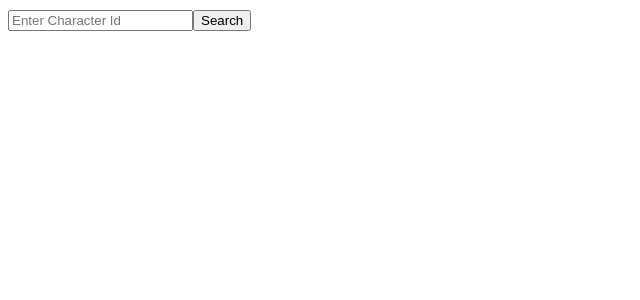
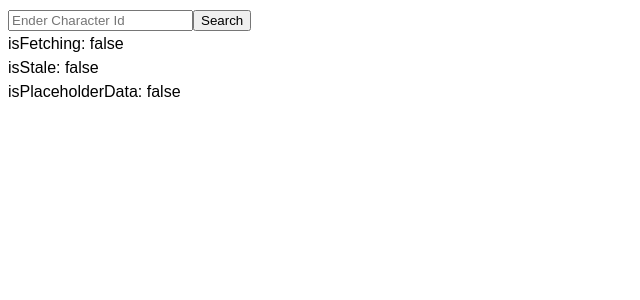
Before and after one commit to olena-hryhorzhevska/react-ts-serhii, a React (Vite) app: page / in a window 1280 px wide. Shown: the top 300 px of the page, without its empty margins (0-640 px from the left). Built offline with nearby package versions, Linux system fonts and the light colour scheme.

Commit message:
staleTime, gcTime, placeholderData

```diff
--- a/src/components/App/App.tsx
+++ b/src/components/App/App.tsx
@@ -1,4 +1,5 @@
-import ReactQuery from '../ReactQuery/ReactQuery';
+
+import ReactQueryTest from '../ReactQueryTest/ReactQueryTest';
 import './App.module.css';
 
 function App() {
@@ -61,7 +62,7 @@ function App() {
 
   return (
     <div>
-      <ReactQuery/>
+      <ReactQueryTest/>
     </div>
   );
 }
--- /dev/null
+++ b/src/components/ReactQueryTest/ReactQueryTest.tsx
@@ -0,0 +1,51 @@
+import { useQuery } from '@tanstack/react-query';
+import axios from 'axios';
+import { useState } from 'react';
+
+type Person = {
+  name: string;
+  height: string;
+  mass: string;
+  birth_year: string;
+};
+
+  const fetchPerson = async (id: string): Promise<Person> => {
+    const response = await axios.get<Person>(`https://swapi.dev/api/people/${id}`);
+    return response.data;
+  };
+
+export default function ReactQueryTest() {
+const [characterId, setCharacterId] = useState("");
+
+  const { data, error, isLoading, isError, isFetching, isStale, isPlaceholderData } = useQuery({
+    queryKey: ['person', characterId],
+    queryFn: () => fetchPerson(characterId),
+    enabled: characterId !== '',
+    staleTime: 30_000, // 30 seconds
+    gcTime: 60_000, // 1 minute
+    placeholderData: (prev) => prev, // Use previous data as placeholder
+})
+
+  const handleSearch = (formData: FormData) => {
+    const id = formData.get('id') as string;
+    setCharacterId(id);
+  }
+
+  return (
+    <>
+      <form action={handleSearch}>
+        <input type="text" name="id" placeholder="Ender Character Id" />
+        <button type="submit">Search</button>
+      </form>
+      <div>
+        <div>isFetching: {String(isFetching)}</div>
+        <div>isStale: {String(isStale)}</div>
+        <div>isPlaceholderData: { String(isPlaceholderData)}</div>
+      </div>
+
+      {isLoading && <div>Loading...</div>}
+      {isError && <div>Error: {(error as Error).message}</div>}
+      {data && <pre>{ JSON.stringify(data, null, 2)}</pre>}
+    </>
+  );
+}
```
Also changed, not shown: src/components/ReactQuery/ReactQuery.tsx (+8 -0 lines).
